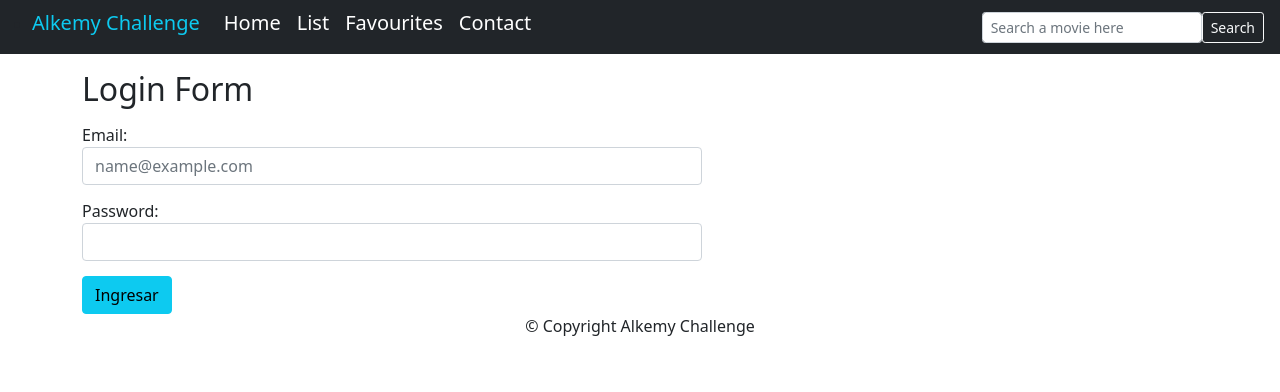
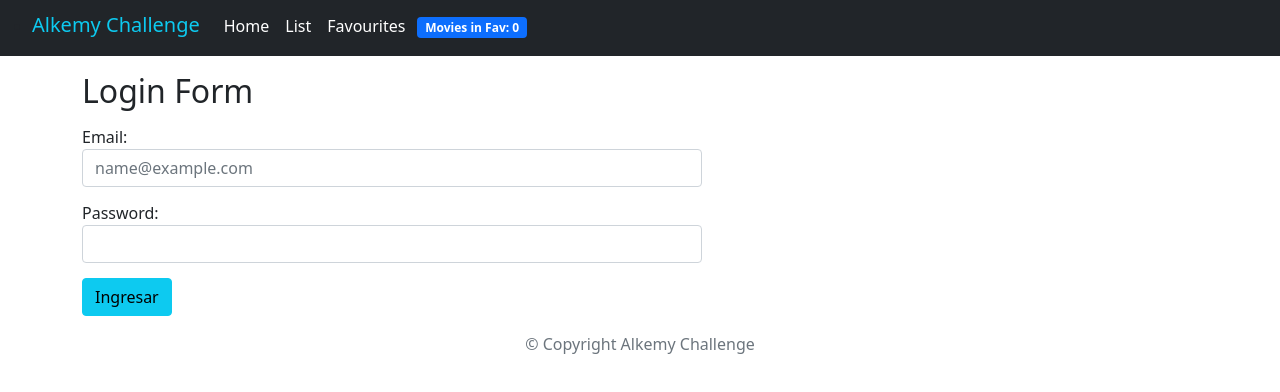
Before and after one commit to Chuly92/react-movielist, a React (Create React App) app: page / in a window 1280 px wide. Shown: the top 392 px of the page. Built offline with nearby package versions, Linux system fonts and the light colour scheme.

Commit message:
24th March v2

```diff
--- a/public/index.html
+++ b/public/index.html
@@ -26,7 +26,7 @@
     -->
     <title>React App</title>
   </head>
-  <body>
+  <body >
     <noscript>You need to enable JavaScript to run this app.</noscript>
     <div id="root"></div>
     <!--
--- a/src/App.js
+++ b/src/App.js
@@ -77,7 +77,7 @@ function App() {
 
   return (
     <>
-      <Header />
+      <Header favourites={favourites}/>
 
       <div className="container mt-3">
         <Routes>
--- a/src/components/Buscador.js
+++ b/src/components/Buscador.js
@@ -5,6 +5,7 @@ import { useNavigate } from 'react-router-dom';
 export const Buscador = () => {
 
   const navigate = useNavigate();
+  let token = sessionStorage.getItem('token');
 
   const handleSubmit = e => {
     e.preventDefault();
@@ -21,11 +22,15 @@ export const Buscador = () => {
   }
 
   return (
-    <form className="d-flex" onSubmit={handleSubmit}>
+    <>
+    { token &&
+    <form className="form-search" onSubmit={handleSubmit}>
       <label className="form-label mb-0 input-group-sm">
         <input className="form-control" type="text" name="keyword" placeholder="Search a movie here"/>
       </label>
       <button type="submit" className="btn btn btn-outline-light btn-sm">Search</button>
     </form>
+    }
+    </>
   )
 }
--- a/src/components/Favourites.js
+++ b/src/components/Favourites.js
@@ -24,6 +24,7 @@ export const Favourites = ({favourites, addOrRemoveFromFavs}) => {
 
       <h2>Favourites Section</h2>
       <div className="row">
+        { !favourites.length && <div className="col-12 text-danger">You don't have any favourites movies yet.</div>}
 
         {
           favourites.map((e, index) =>{
--- a/src/components/Footer.js
+++ b/src/components/Footer.js
@@ -2,9 +2,9 @@ import React from 'react';
 
 export const Footer = () => {
   return (
-    <div className="container ">
-      <footer className="footer">
-        <p className="text-center">© Copyright Alkemy Challenge</p>
+    <div className="container footer text-muted text-center p-3">
+      <footer>
+        <p>© Copyright Alkemy Challenge</p>
       </footer>
     </div>
   )
--- a/src/components/Header.js
+++ b/src/components/Header.js
@@ -2,17 +2,17 @@ import React from 'react';
 import { Link } from 'react-router-dom';
 import { Buscador } from './Buscador';
 
-export const Header = () => {
+export const Header = ({favourites}) => {
   return (
       <header>
         <nav className="nav navbar-expand-sm navbar-dark bg-dark">
           <ul>
             <li className="header-nav">
-              <span className="navbar-brand h1 text-info">Alkemy Challenge</span>
-              <Link className="navbar-brand mx-2" to="/">Home</Link>
-              <Link className="navbar-brand mx-2" to="/list">List</Link>
-              <Link className="navbar-brand mx-2" to="/favourites">Favourites</Link>
-              <Link className="navbar-brand mx-2" to="/contact">Contact</Link>
+              <span className="navbar-brand fs-5 text-info">Alkemy Challenge</span>
+              <Link className="navbar-brand fs-6 mx-2" to="/">Home</Link>
+              <Link className="navbar-brand fs-6 mx-2" to="/list">List</Link>
+              <Link className="navbar-brand fs-6 mx-2" to="/favourites">Favourites</Link>
+              <span className="nav mx-1 badge bg-primary">Movies in Fav: {favourites.length}</span>
             </li>
           </ul>
           <Buscador />
--- a/src/css/App.css
+++ b/src/css/App.css
@@ -14,16 +14,16 @@
 }
 
 .header-nav{
-  margin-top: 0.5rem;
+  margin-top: 0.6rem;
   text-align: center;
 }
 
-.d-flex{
+.form-search{
   margin-left: auto;
   margin-right: 1rem;
   align-items: center;
   text-align: right;
   float: right;
+  justify-content: center;
+  display: flex !important;
 }
-
-body { padding-bottom: 70px; }
```
